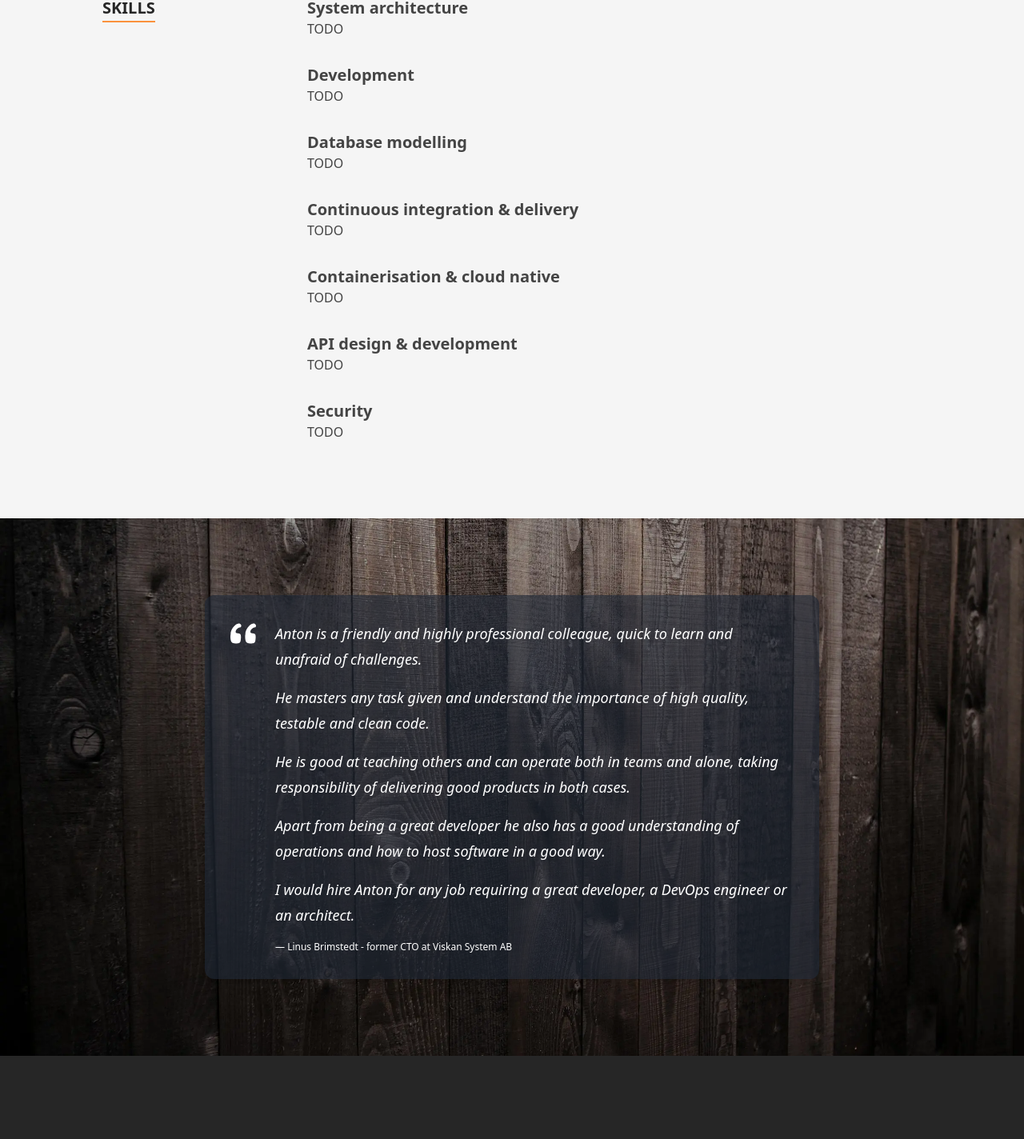
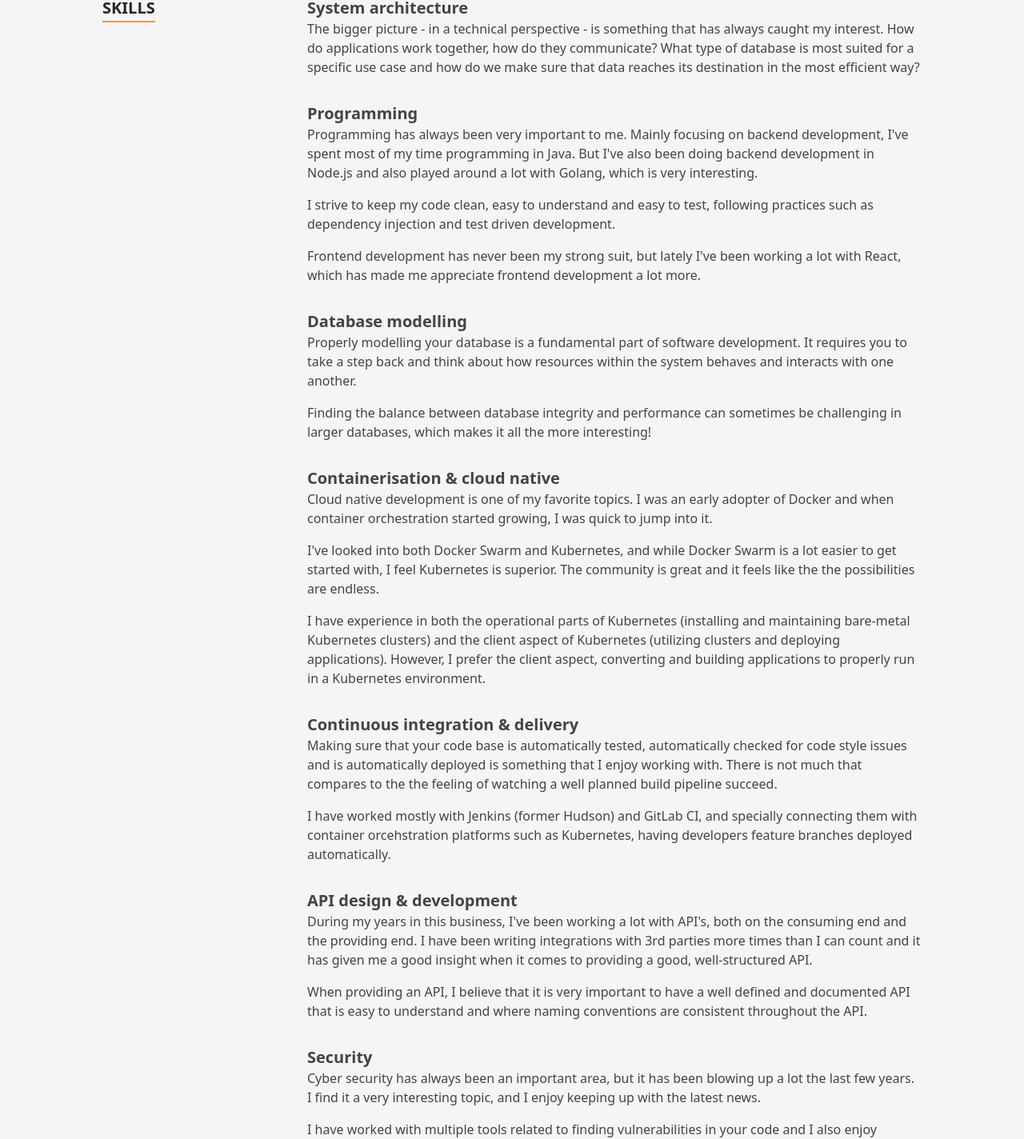
Before and after one commit to anton-johansson/anton-johansson.com, a Next.js app: page / in a window 1280 px wide. Shown: the part 2356-3780 px from the top of the page at 80% size. Built offline with nearby package versions, Linux system fonts and the light colour scheme.

Commit message:
Populate the skills section

```diff
--- a/src/components/Sections/Resume/Skills.tsx
+++ b/src/components/Sections/Resume/Skills.tsx
@@ -8,7 +8,7 @@ export const Skill: FC<{skill: SkillType}> = memo(({skill}) => {
   return (
     <div className="pb-8 last:pb-0">
       <h2 className="text-xl font-bold">{title}</h2>
-      {description}
+      {description.map((text, index) => <p className="pb-4 last:pb-0" key={`${text}-${index}`}>{text}</p>)}
     </div>
   );
 });
--- a/src/data/data.tsx
+++ b/src/data/data.tsx
@@ -103,31 +103,53 @@ export const aboutData: About = {
 export const skills: Skill[] = [
   {
     title: 'System architecture',
-    description: 'TODO',
+    description: [
+      'The bigger picture - in a technical perspective - is something that has always caught my interest. How do applications work together, how do they communicate? What type of database is most suited for a specific use case and how do we make sure that data reaches its destination in the most efficient way?',
+    ],
   },
   {
-    title: 'Development',
-    description: 'TODO',
+    title: 'Programming',
+    description: [
+      'Programming has always been very important to me. Mainly focusing on backend development, I\'ve spent most of my time programming in Java. But I\'ve also been doing backend development in Node.js and also played around a lot with Golang, which is very interesting.',
+      'I strive to keep my code clean, easy to understand and easy to test, following practices such as dependency injection and test driven development.',
+      'Frontend development has never been my strong suit, but lately I\'ve been working a lot with React, which has made me appreciate frontend development a lot more.',
+    ],
   },
   {
     title: 'Database modelling',
-    description: 'TODO',
+    description: [
+      'Properly modelling your database is a fundamental part of software development. It requires you to take a step back and think about how resources within the system behaves and interacts with one another.',
+      'Finding the balance between database integrity and performance can sometimes be challenging in larger databases, which makes it all the more interesting!',
+    ],
+  },
+  {
+    title: 'Containerisation & cloud native',
+    description: [
+      'Cloud native development is one of my favorite topics. I was an early adopter of Docker and when container orchestration started growing, I was quick to jump into it.',
+      'I\'ve looked into both Docker Swarm and Kubernetes, and while Docker Swarm is a lot easier to get started with, I feel Kubernetes is superior. The community is great and it feels like the the possibilities are endless.',
+      'I have experience in both the operational parts of Kubernetes (installing and maintaining bare-metal Kubernetes clusters) and the client aspect of Kubernetes (utilizing clusters and deploying applications). However, I prefer the client aspect, converting and building applications to properly run in a Kubernetes environment.',
+    ],
   },
   {
     title: 'Continuous integration & delivery',
-    description: 'TODO',
-  },
-  {
-    title: 'Containerisation & cloud native',
-    description: 'TODO',
+    description: [
+      'Making sure that your code base is automatically tested, automatically checked for code style issues and is automatically deployed is something that I enjoy working with. There is not much that compares to the the feeling of watching a well planned build pipeline succeed.',
+      'I have worked mostly with Jenkins (former Hudson) and GitLab CI, and specially connecting them with container orcehstration platforms such as Kubernetes, having developers feature branches deployed automatically.',
+    ],
   },
   {
     title: 'API design & development',
-    description: 'TODO',
+    description: [
+      'During my years in this business, I\'ve been working a lot with API\'s, both on the consuming end and the providing end. I have been writing integrations with 3rd parties more times than I can count and it has given me a good insight when it comes to providing a good, well-structured API.',
+      'When providing an API, I believe that it is very important to have a well defined and documented API that is easy to understand and where naming conventions are consistent throughout the API.',
+    ],
   },
   {
     title: 'Security',
-    description: 'TODO',
+    description: [
+      'Cyber security has always been an important area, but it has been blowing up a lot the last few years. I find it a very interesting topic, and I enjoy keeping up with the latest news.',
+      'I have worked with multiple tools related to finding vulnerabilities in your code and I also enjoy messing around with security related platforms, such as Try Hack Me and Secure Code Warrior.',
+    ],
   },
 ];
 
--- a/src/data/dataDef.ts
+++ b/src/data/dataDef.ts
@@ -56,7 +56,7 @@ export interface Stat {
 
 export interface Skill {
   readonly title: string;
-  readonly description: string;
+  readonly description: string[];
 }
 
 /**
```
